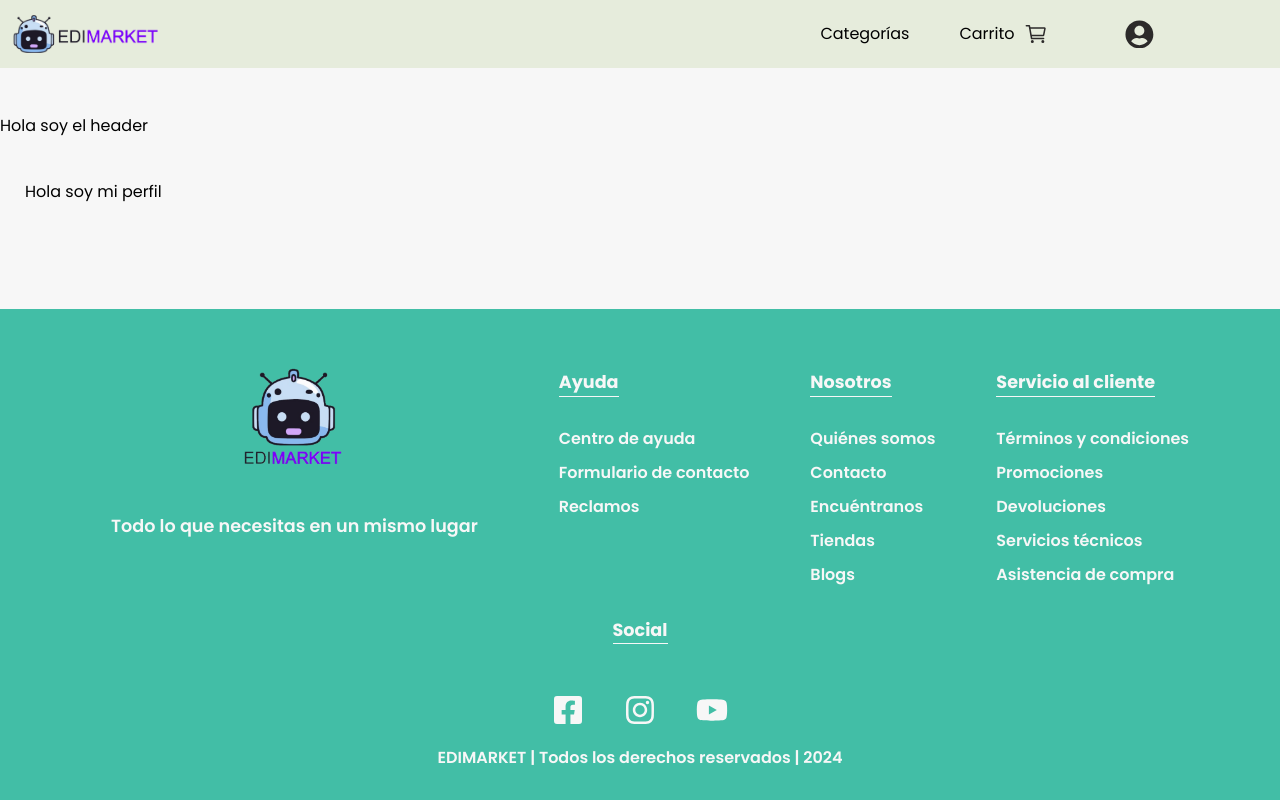
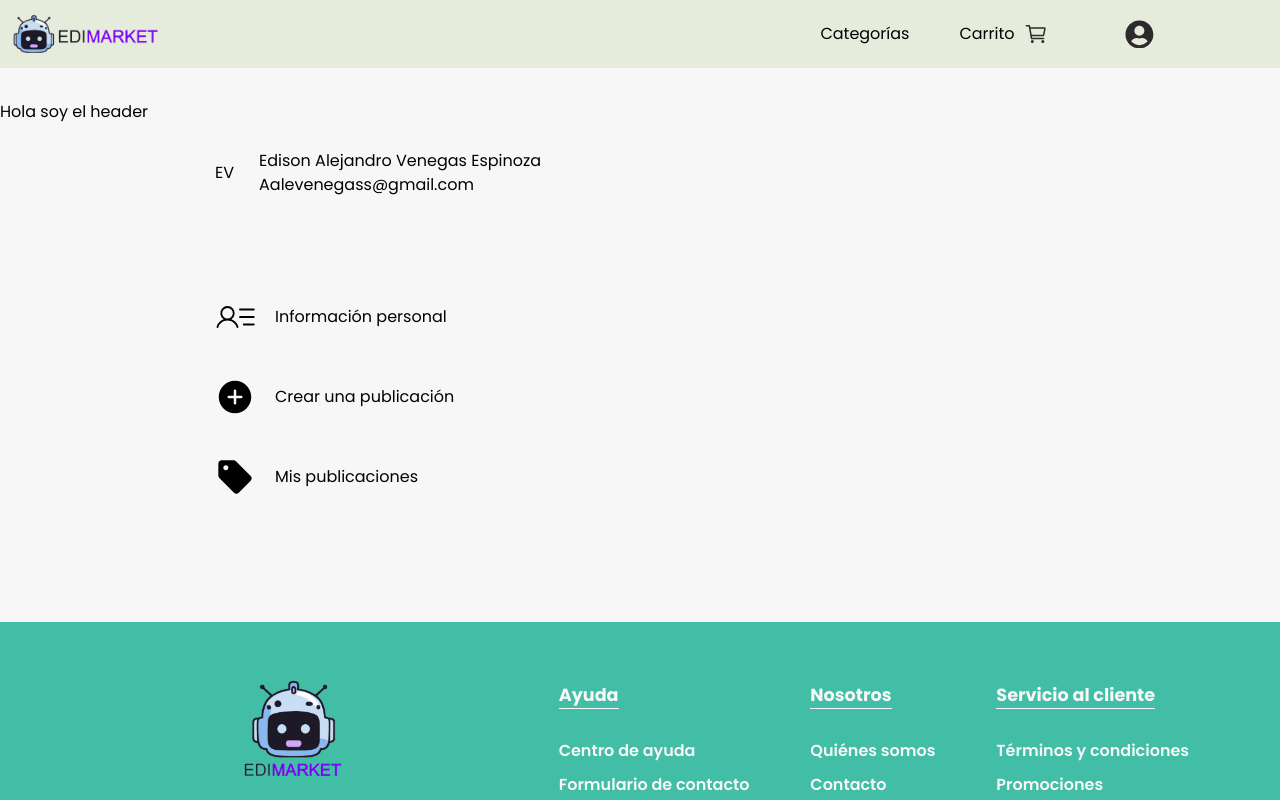
Before and after one commit to SebastianHernandez0/edimarket-2, a React (Vite) app in the folder Frontend/: page /miperfil in a window 1280 px wide. Shown: the top 800 px of the page. Built offline with nearby package versions, Linux system fonts and the light colour scheme.

Commit message:
Estilando elementos de la vista mi perfil

```diff
--- a/Frontend/src/pages/miPerfil/MiPerfil.jsx
+++ b/Frontend/src/pages/miPerfil/MiPerfil.jsx
@@ -1,9 +1,38 @@
 import "../miPerfil/miPerfil.css";
+import { PiUserListLight } from "react-icons/pi";
+import { MdSell } from "react-icons/md";
+import { IoAddCircle } from "react-icons/io5";
 
 export function MiPerfil() {
   return (
-    <section className="miperfil__container">
-      <h1>Hola soy mi perfil</h1>
+    <section className="miperfil__container ">
+      <div className="miperfil__userinfo__container bg-white shadow-sm ">
+        <div className="miperfill__userinfo__initials">
+          <h1 className="text-6xl rounded-full">EV</h1>
+        </div>
+        <div className="miperfil__userinfo__name">
+          <p className="miperfill__userinfo__paragraph font-medium">
+            Edison Alejandro Venegas Espinoza
+          </p>
+          <p className="miperfill__userinfo__paragraph text-sm mt-3">
+            Aalevenegass@gmail.com
+          </p>
+        </div>
+      </div>
+      <div className="miperfil__userinfo__edit bg-white shadow-sm rounded-md">
+        <div className="miperfil__userinfo__data">
+          <PiUserListLight className="miperfil__userinfo__icon text" />
+          <p>Información personal</p>
+        </div>
+        <div className="miperfil__userinfo__data">
+          <IoAddCircle className="miperfil__userinfo__icon" />
+          <p>Crear una publicación</p>
+        </div>
+        <div className="miperfil__userinfo__data">
+          <MdSell className="miperfil__userinfo__icon" />
+          <p>Mis publicaciones</p>
+        </div>
+      </div>
     </section>
   );
 }
--- a/Frontend/src/pages/miPerfil/miPerfil.css
+++ b/Frontend/src/pages/miPerfil/miPerfil.css
@@ -1,7 +1,41 @@
 .miperfil__container {
   grid-area: home;
-  padding: 25px;
   margin: 0 auto;
   width: 100%;
-  max-width: 1400px;
+  max-width: 900px;
+  display: flex;
+  flex-direction: column;
+  gap: 30px;
 }
+
+.miperfil__userinfo__container {
+  display: flex;
+  align-items: center;
+  justify-content: flex-start;
+  gap: 25px;
+  width: 100%;
+  padding: 25px;
+}
+
+.miperfil__userinfo__edit {
+  display: flex;
+  align-items: flex-start;
+  justify-content: center;
+  flex-direction: column;
+  padding: 25px;
+}
+
+.miperfil__userinfo__data {
+  cursor: pointer;
+  display: flex;
+  align-items: center;
+  padding: 20px 0;
+  gap: 20px;
+  width: 100%;
+}
+.miperfil__userinfo__data:hover {
+  background: #57ebad27;
+}
+.miperfil__userinfo__icon {
+  font-size: 2.5rem;
+}
```
